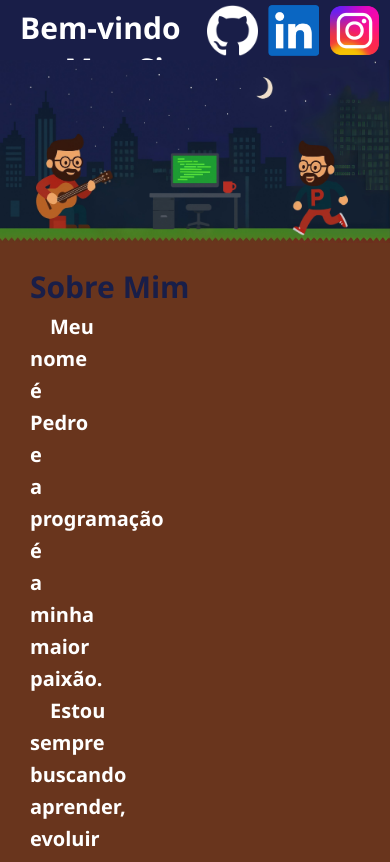
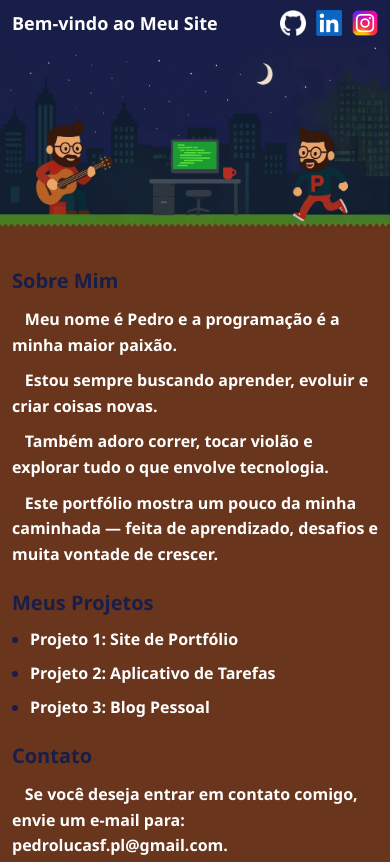
Before and after one commit to Pedrolucaspl/Site-Portf-lio-, a plain HTML site: page index.html in a window 390 px wide. Shown: the top 862 px of the page. Drawn offline with Linux system fonts and the light colour scheme.

Commit message:
Edit Style.css
Melhorando a responsividade para Celular

```diff
--- a/style.css
+++ b/style.css
@@ -1,94 +1,121 @@
+
     * {
+        box-sizing: border-box;
         margin: 0;
         padding: 0;
     }
 
+    body {
+        background-color: #69351d;
+        font-family: 'Segoe UI', Tahoma, Geneva, Verdana, sans-serif;
+        -webkit-font-smoothing: antialiased;
+        -moz-osx-font-smoothing: grayscale;
+    }
+
+    /* Header */
     header {
-    height: 60px;
-    text-align: justify;
+        padding: 12px 16px;
         display: flex;
+        align-items: center;
         justify-content: space-between;
         background-color: #191e48;
+        gap: 12px;
     }
 
     header h1 {
         color: white;
-    font-family: 'Segoe UI', Tahoma, Geneva, Verdana, sans-serif;
-    font-size: 30px;
-    margin-left: 20px;
-    margin-top: 7px;
+        font-size: clamp(18px, 4vw, 30px);
+        margin: 0;
+        line-height: 1;
     }
 
     .redes-sociais {
         display: flex;
         align-items: center;
         gap: 10px;
-    margin-right: 10px;
     }
 
     .redes-sociais img {
-    height: 85%;
+        height: 28px;
         width: auto;
-    vertical-align: right;
+        display: block;
     }
 
     .redes-sociais img:hover {
         transform: scale(1.1);
-    transition: transform 0.3s ease;
+        transition: transform 0.2s ease;
+    }
+
+    /* Main content */
+    main {
+        background-color: #69351d;
+        text-align: left;
     }
 
     .arte {
-    height: auto;
-    width: auto;
         max-width: 100%;
-    overflow: hidden;      /* impede que a imagem “vaze” */
-    display: block;
+        overflow: hidden; /* impede que a imagem "vaze" */
     }
 
     .arte img {
-    max-width: 100%;       /* imagem nunca passa da largura da tela */
-    height: auto;          /* mantém proporção */
-    display: block;        /* evita espaçamento extra */
-}
-
-main {
-    background-color: #69351d;
-    text-align: left;
-    margin-bottom: 30px;
+        max-width: 100%; /* imagem nunca passa da largura da tela */
+        height: auto;    /* mantém proporção */
+        display: block;  /* evita espaçamento extra */
+        margin: 0 auto 16px;
     }
 
     .conteudo{
-    margin-left: 30px;
-    font-family: 'Segoe UI', Tahoma, Geneva, Verdana, sans-serif;
+        max-width: 900px;
+        margin: 0 auto;
+        padding: 0 8px;
         line-height: 1.6;
     }
 
     h2 {
         color: #191e48;
-    font-size: 30px;;
+        font-size: clamp(20px, 4vw, 30px);
         margin-top: 20px;
     }
 
     p {
-    margin-right: 500px;
-    color: rgb(255, 255, 255);
+        margin: 10px 0;
+        color: #ffffff;
         text-indent: 1em;
-    font-weight: bold;
-    font-size: 20px;
-}
-
-body {
-    background-color: #69351d;
+        font-weight: 700;
+        font-size: clamp(16px, 3.5vw, 20px);
     }
 
     li {
-    margin-left: 22px;
+        margin: 8px 0 8px 18px;
         color: #191e48;
-    font-size: 20px;
-    font-weight: bold;
+        font-size: clamp(16px, 3.2vw, 20px);
+        font-weight: 700;
     }
 
     a {
         color: #ffffff;
         text-decoration: none;
     }
+
+    /* Small screens adjustments */
+    @media (max-width: 600px) {
+        header {
+            padding: 10px 12px;
+        }
+
+        header h1 {
+            font-size: 18px;
+        }
+
+        .redes-sociais img {
+            height: 26px;
+        }
+
+        .conteudo {
+            padding: 0 12px;
+        }
+
+        p {
+            text-indent: 0.8em;
+        }
+    }
```
Lines whose indentation alone changed are shown as unchanged.
